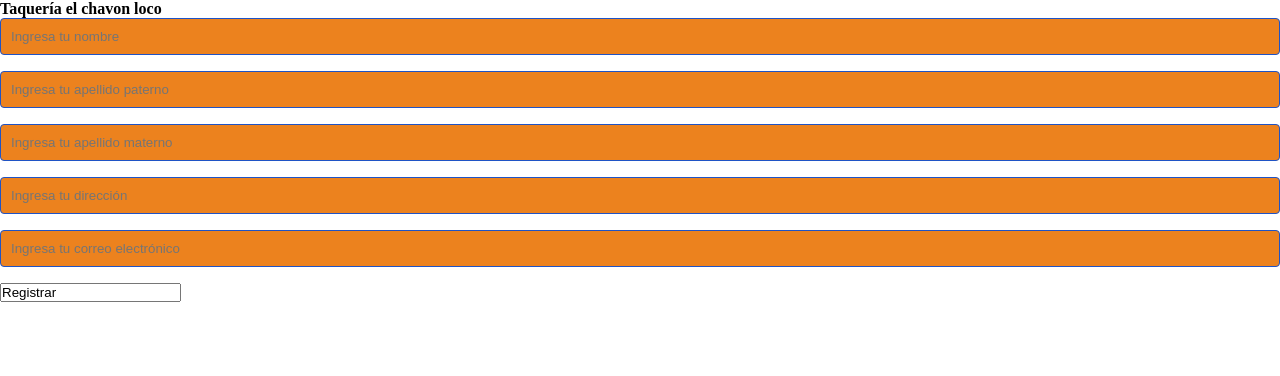
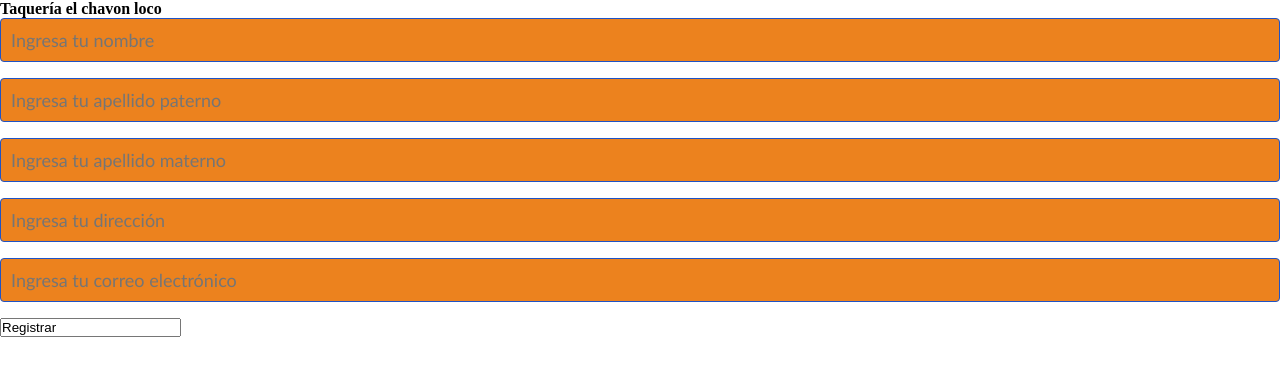
Before and after one commit to UrialHaz7/solucion-de-problemas-HHR, a plain HTML site: page index.html in a window 1280 px wide. Drawn offline with Linux system fonts and the light colour scheme.

Commit message:
Update Style.css

```diff
--- a/Style.css
+++ b/Style.css
@@ -28,7 +28,9 @@
 	border-radius: 4px;
 	margin-bottom: 16px;
 	border: 1px solid #1f53c5;
-
+	font-family: 'calibri';
+	font-size:18px;
+ 	color: white;
 }
 
 .form-register .botons{
```
